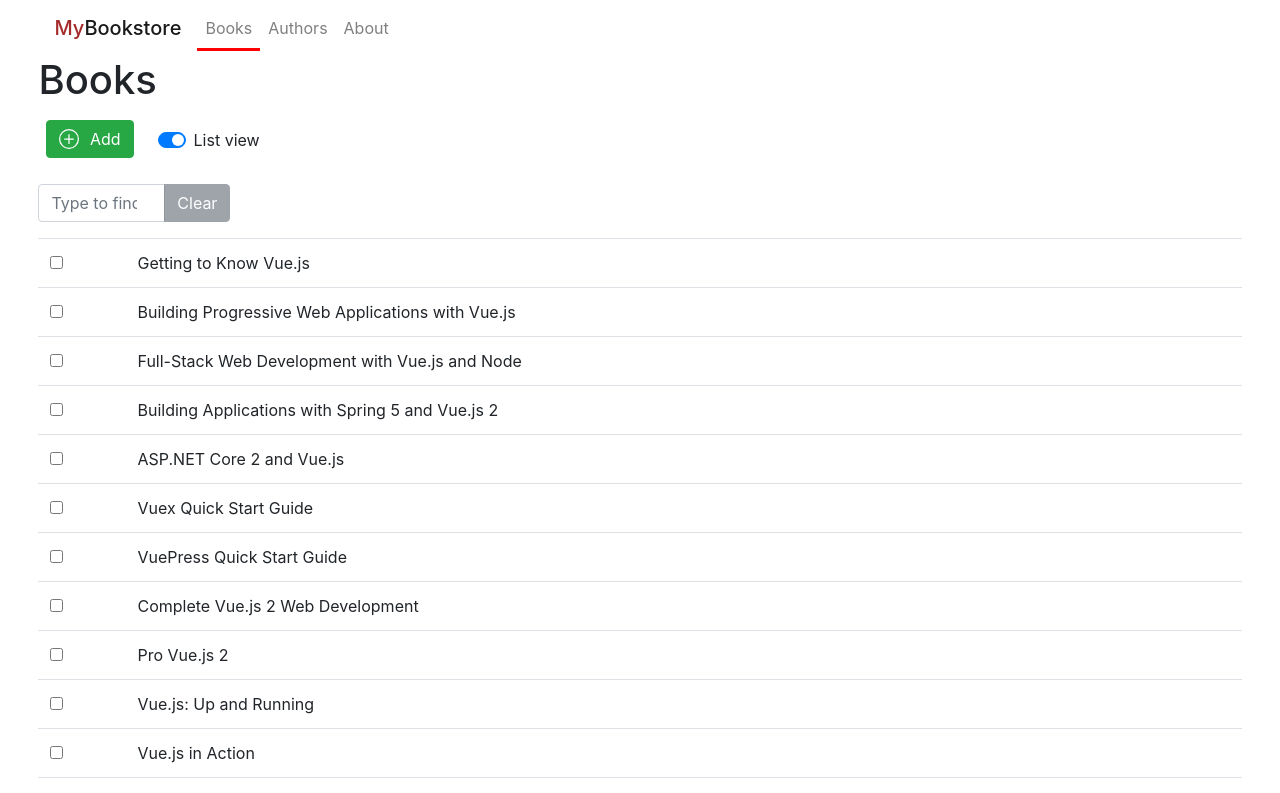
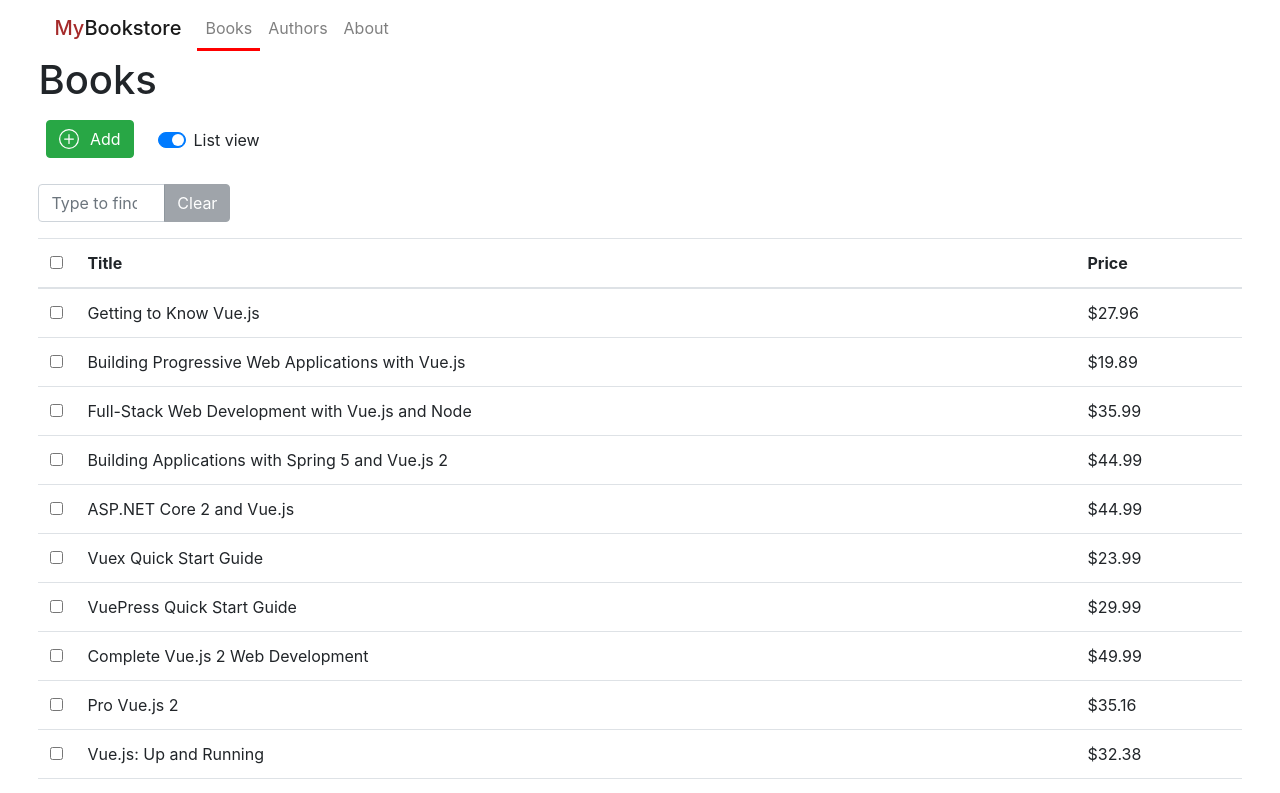
Before and after one commit to sergey-werk/vue-bookstore, a Vue app: page /books in a window 1280 px wide. Shown: the top 793 px of the page. Built offline with nearby package versions, Linux system fonts and the light colour scheme.

Commit message:
feature: select all rows in CrudTable

```diff
--- a/src/components/CrudTable.vue
+++ b/src/components/CrudTable.vue
@@ -6,9 +6,16 @@ Inspired by vue-good-table.
 <template>
 <table class="table" :class="{'table-sm': compact}">
   <template>
-    <thead
-      @on-toggle-select-all="toggleSelectAll"
-      >
+    <thead>
+      <th
+        scope="col"
+        @click="toggleSelectAll"
+        >
+        <input type="checkbox" :checked="isAllSelected" />
+      </th>
+      <th v-for="(title, field) in columns" :key="field">
+        {{ title }}
+      </th>
     </thead>
   </template>
   <template>
@@ -19,14 +26,16 @@ Inspired by vue-good-table.
       >
       <th
         scope="row"
-        @clicked="onCheckboxClicked"
+        @click="onCheckboxClicked(row, index, $event)"
         >
         <input
           type="checkbox"
           :checked="row.selected"
           />
       </th>
-      <td>{{ row.title }}</td>
+      <td v-for="(title, field) in columns" :key="field">
+        {{ row[field] }}
+      </td>
     </tr>
   </tbody>
   </template>
@@ -39,7 +48,15 @@ import Vue from 'vue';
 export default {
   name: 'crud-table',
   props: {
-    columns: {},
+    columns: {
+      type: [Array, Object],
+      default() {
+        return {
+          title: 'Title',
+          price: 'Price',
+        };
+      },
+    },
     rows: {
       type: Array,
       required: true,
@@ -64,29 +81,74 @@ export default {
     };
   },
   watch: {
-
+    originalRows: {
+      handler(newValue, oldValue) {
+        if (oldValue.lengh > newValue.length) {
+          // TODO: a better solution is to implement filter method inside CrudTable.
+          this.unselectAll();
+        }
+      },
+    },
   },
   computed: {
-  //  originalRows -> sortedRows
-    sortedRows() {
+  /*  originalRows -> sortedRows */
+    sortedRows() { // TODO: sorging
+      return this.originalRows;
+    },
+    originalRows() {
+      // FIXME: How to implement local reactive copy to not to affect vuex store instance?
+      // _.deepCopy ?
       return this.rows;
     },
-    originalRows() {
-      return this.rows;
+    selectedRows() {
+      const selectedRows = [];
+      this.sortedRows.forEach((row) => {
+        if (row.selected) {
+          selectedRows.push(row);
+        }
+      });
+      // Prevent triggering observers when table was sorted
+      return selectedRows.sort((r1, r2) => r1[this.key_field] - r2[this.key_field]);
+    },
+    isAllSelected() {
+      return this.originalRows.length
+          && this.selectedRows.length === this.originalRows.length;
     },
   },
   methods: {
-    toggleSelectAll() {
-      return 0;
-    },
     onCheckboxClicked(row) {
-      console.log('onCheckboxClicked', row);
       Vue.set(row, 'selected', !row.selected);
     },
     onRowDoubleClicked(row) {
-      console.log('onRowDoubleClicked', row);
-      Vue.set(row, 'selected', !row.selected);
+      this.onCheckboxClicked(row);
+    },
+    selectAll() {
+      this.sortedRows.forEach((row) => {
+        Vue.set(row, 'selected', true);
+      });
+    },
+    unselectAll() {
+      this.sortedRows.forEach((row) => {
+        // eslint-disable-next-line no-param-reassign
+        Vue.set(row, 'selected', false);
+      });
+    },
+    toggleSelectAll() {
+      if (this.isAllSelected) {
+        this.unselectAll();
+        return;
+      }
+      this.selectAll();
     },
   },
 };
 </script>
+
+<style scoped>
+tr th {
+  width: 1em;
+}
+tr:hover {
+  background-color: lightgrey;
+}
+</style>
--- a/src/views/BooksPage.vue
+++ b/src/views/BooksPage.vue
@@ -46,12 +46,15 @@
           <BooksCard
             class="w-100 mb-4"
             :item="book"
-            @selected="onSelected"
+            @modal="onModal"
           />
         </div>
       </div>
       <div v-else-if="isListView">
-        <CrudTable :rows=filteredItems :key_field="'id'" />
+        <CrudTable
+          :rows=filteredItems
+          key_field="id"
+          />
       </div>
     </section>
     <p v-show="!!filterStr & filteredItems.length == 0"> No match found.</p>
@@ -75,7 +78,7 @@ export default {
     };
   },
   methods: {
-    onSelected({ item }) {
+    onModal({ item }) {
       this.modalBook = item;
       this.$bvModal.show('book-card-modal');
     },
```
